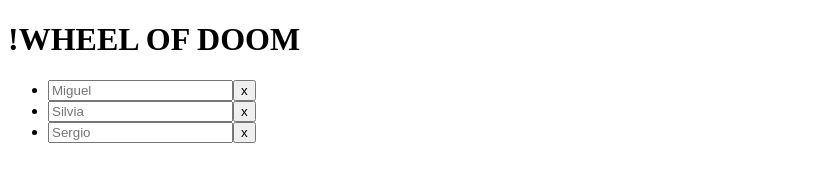
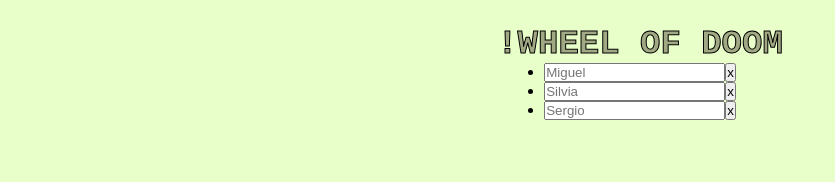
Before and after one commit to wheelteam/Wheel-of-doom, a plain HTML site: page public/index.html in a window 1280 px wide. Shown: the whole page, without its empty margins (0-835 px from the left). Drawn offline with Linux system fonts and the light colour scheme.

Commit message:
style to body and h1

```diff
--- a/public/css/global.css
+++ b/public/css/global.css
@@ -2,3 +2,24 @@
 @import './main-components/playground/playground.css';
 @import './main-components/userInput/userInput.css';
 @import './main-components/userList/userList.css';
+
+*{
+    margin: 0;
+    padding: 0;
+}
+
+body{
+    display: flex;
+    flex-direction: column;
+    align-items: center;
+    background-color: #e9ffc9;
+    margin: 25px 20px;
+}
+
+h1{
+    font-family: "JetBrains, Mono", monospace;
+    font-size: 34px;
+    color: #A0A983;
+    -webkit-text-stroke: 1px black;
+
+}
```
